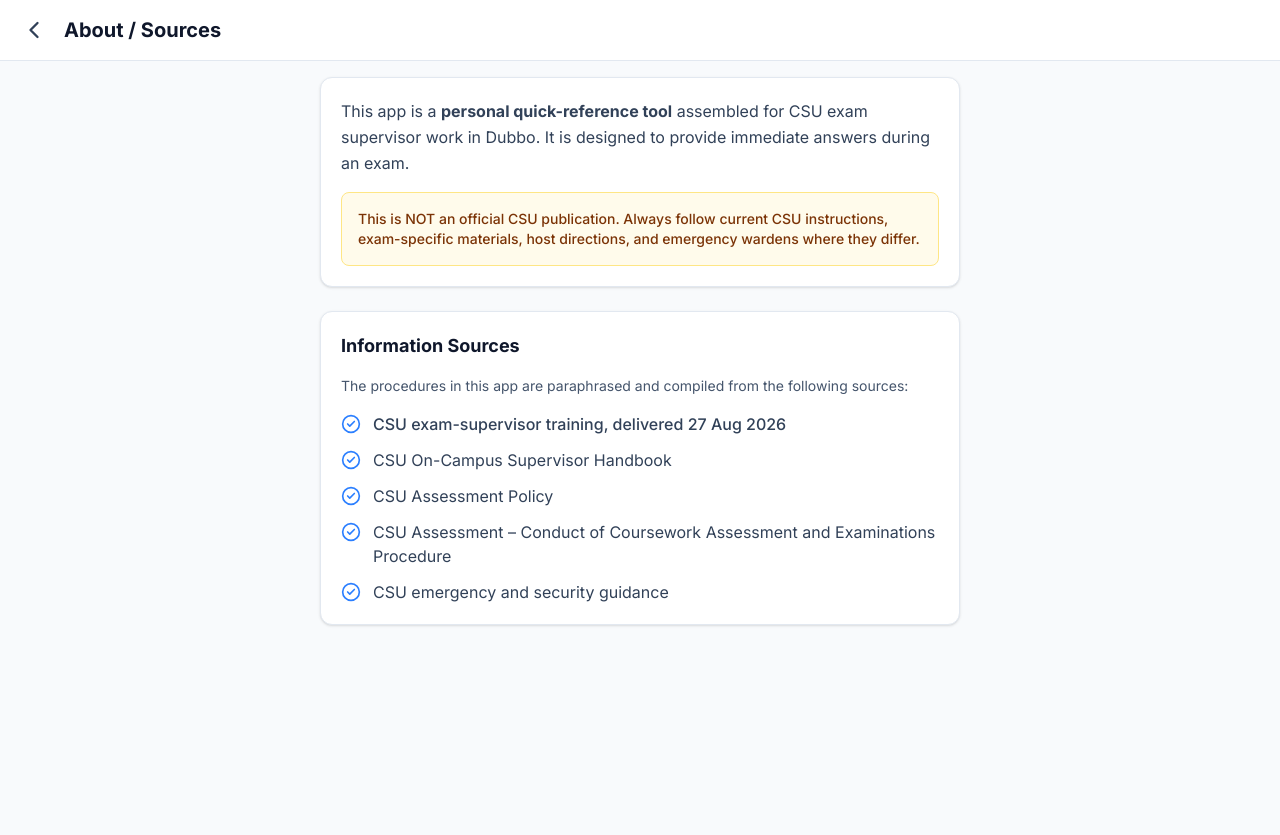
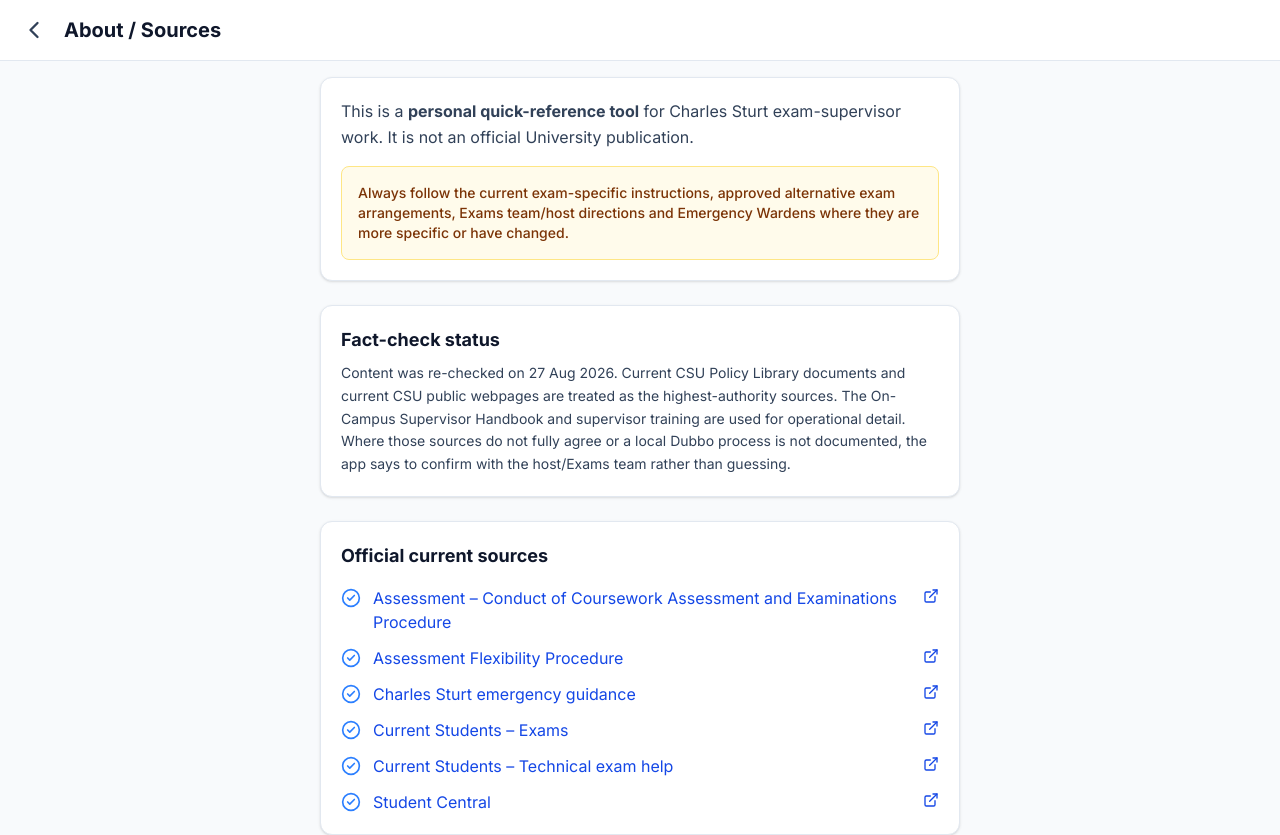
Before and after one commit to joshualparris/ExamsApp, a Next.js app: page /about in a window 1280 px wide. Shown: the top 835 px of the page. Built offline with nearby package versions, Linux system fonts and the light colour scheme.

Commit message:
docs: add current CSU source hierarchy and links

```diff
--- a/src/app/about/page.tsx
+++ b/src/app/about/page.tsx
@@ -1,5 +1,32 @@
 import Link from 'next/link';
-import { ChevronLeft, CheckCircle2 } from 'lucide-react';
+import { ChevronLeft, CheckCircle2, ExternalLink } from 'lucide-react';
+
+const officialSources = [
+  {
+    name: 'Assessment – Conduct of Coursework Assessment and Examinations Procedure',
+    href: 'https://policy.csu.edu.au/document/view-current.php?id=515',
+  },
+  {
+    name: 'Assessment Flexibility Procedure',
+    href: 'https://policy.csu.edu.au/document/view-current.php?id=514',
+  },
+  {
+    name: 'Charles Sturt emergency guidance',
+    href: 'https://www.csu.edu.au/emergency',
+  },
+  {
+    name: 'Current Students – Exams',
+    href: 'https://www.csu.edu.au/current-students/studying/assignments-and-exams/exams',
+  },
+  {
+    name: 'Current Students – Technical exam help',
+    href: 'https://www.csu.edu.au/current-students/studying/assignments-and-exams/exams/technical-help',
+  },
+  {
+    name: 'Student Central',
+    href: 'https://www.csu.edu.au/current-students/support/student-services/student-central',
+  },
+];
 
 export default function AboutPage() {
   return (
@@ -15,37 +42,45 @@
       <main className="flex-1 p-4 max-w-2xl mx-auto w-full pb-20 space-y-6">
         <div className="bg-white p-5 rounded-xl border border-slate-200 shadow-sm">
           <p className="text-slate-700 leading-relaxed mb-4">
-            This app is a <strong>personal quick-reference tool</strong> assembled for CSU exam supervisor work in Dubbo. It is designed to provide immediate answers during an exam.
+            This is a <strong>personal quick-reference tool</strong> for Charles Sturt exam-supervisor work. It is not an official University publication.
           </p>
           <div className="bg-amber-50 border border-amber-200 p-4 rounded-lg text-amber-900 text-sm font-medium">
-            <p>This is NOT an official CSU publication. Always follow current CSU instructions, exam-specific materials, host directions, and emergency wardens where they differ.</p>
+            <p>Always follow the current exam-specific instructions, approved alternative exam arrangements, Exams team/host directions and Emergency Wardens where they are more specific or have changed.</p>
           </div>
         </div>
 
         <div className="bg-white p-5 rounded-xl border border-slate-200 shadow-sm">
-          <h2 className="text-lg font-bold text-slate-900 mb-4">Information Sources</h2>
-          <p className="text-sm text-slate-600 mb-4">The procedures in this app are paraphrased and compiled from the following sources:</p>
+          <h2 className="text-lg font-bold text-slate-900 mb-2">Fact-check status</h2>
+          <p className="text-sm text-slate-700 leading-relaxed">
+            Content was re-checked on 27 Aug 2026. Current CSU Policy Library documents and current CSU public webpages are treated as the highest-authority sources. The On-Campus Supervisor Handbook and supervisor training are used for operational detail. Where those sources do not fully agree or a local Dubbo process is not documented, the app says to confirm with the host/Exams team rather than guessing.
+          </p>
+        </div>
 
+        <div className="bg-white p-5 rounded-xl border border-slate-200 shadow-sm">
+          <h2 className="text-lg font-bold text-slate-900 mb-4">Official current sources</h2>
+          <ul className="space-y-3">
+            {officialSources.map(source => (
+              <li key={source.href}>
+                <a href={source.href} target="_blank" rel="noreferrer" className="flex gap-3 items-start text-blue-700 hover:underline">
+                  <CheckCircle2 className="h-5 w-5 text-blue-500 shrink-0 mt-0.5" />
+                  <span className="flex-1">{source.name}</span>
+                  <ExternalLink className="h-4 w-4 shrink-0 mt-0.5" />
+                </a>
+              </li>
+            ))}
+          </ul>
+        </div>
+
+        <div className="bg-white p-5 rounded-xl border border-slate-200 shadow-sm">
+          <h2 className="text-lg font-bold text-slate-900 mb-4">Operational sources</h2>
           <ul className="space-y-3">
             <li className="flex gap-3">
               <CheckCircle2 className="h-5 w-5 text-blue-500 shrink-0 mt-0.5" />
-              <span className="text-slate-700 font-medium">CSU exam-supervisor training, delivered 27 Aug 2026</span>
+              <span className="text-slate-700">CSU On-Campus Supervisor Handbook supplied for supervisor work</span>
             </li>
             <li className="flex gap-3">
               <CheckCircle2 className="h-5 w-5 text-blue-500 shrink-0 mt-0.5" />
-              <span className="text-slate-700">CSU On-Campus Supervisor Handbook</span>
-            </li>
-            <li className="flex gap-3">
-              <CheckCircle2 className="h-5 w-5 text-blue-500 shrink-0 mt-0.5" />
-              <span className="text-slate-700">CSU Assessment Policy</span>
-            </li>
-            <li className="flex gap-3">
-              <CheckCircle2 className="h-5 w-5 text-blue-500 shrink-0 mt-0.5" />
-              <span className="text-slate-700">CSU Assessment – Conduct of Coursework Assessment and Examinations Procedure</span>
-            </li>
-            <li className="flex gap-3">
-              <CheckCircle2 className="h-5 w-5 text-blue-500 shrink-0 mt-0.5" />
-              <span className="text-slate-700">CSU emergency and security guidance</span>
+              <span className="text-slate-700">CSU exam-supervisor training notes, 27 Aug 2026</span>
             </li>
           </ul>
         </div>
```
